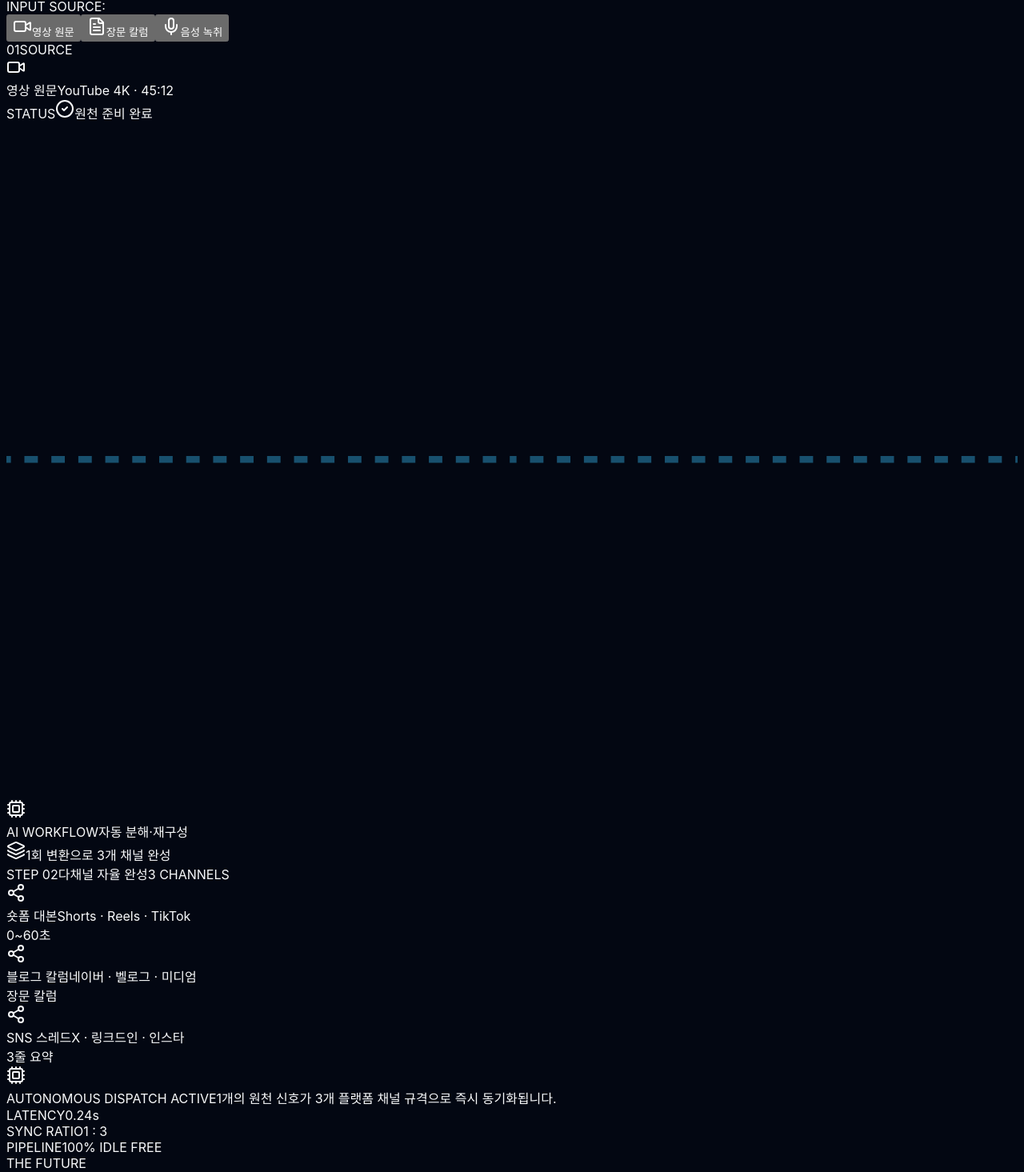
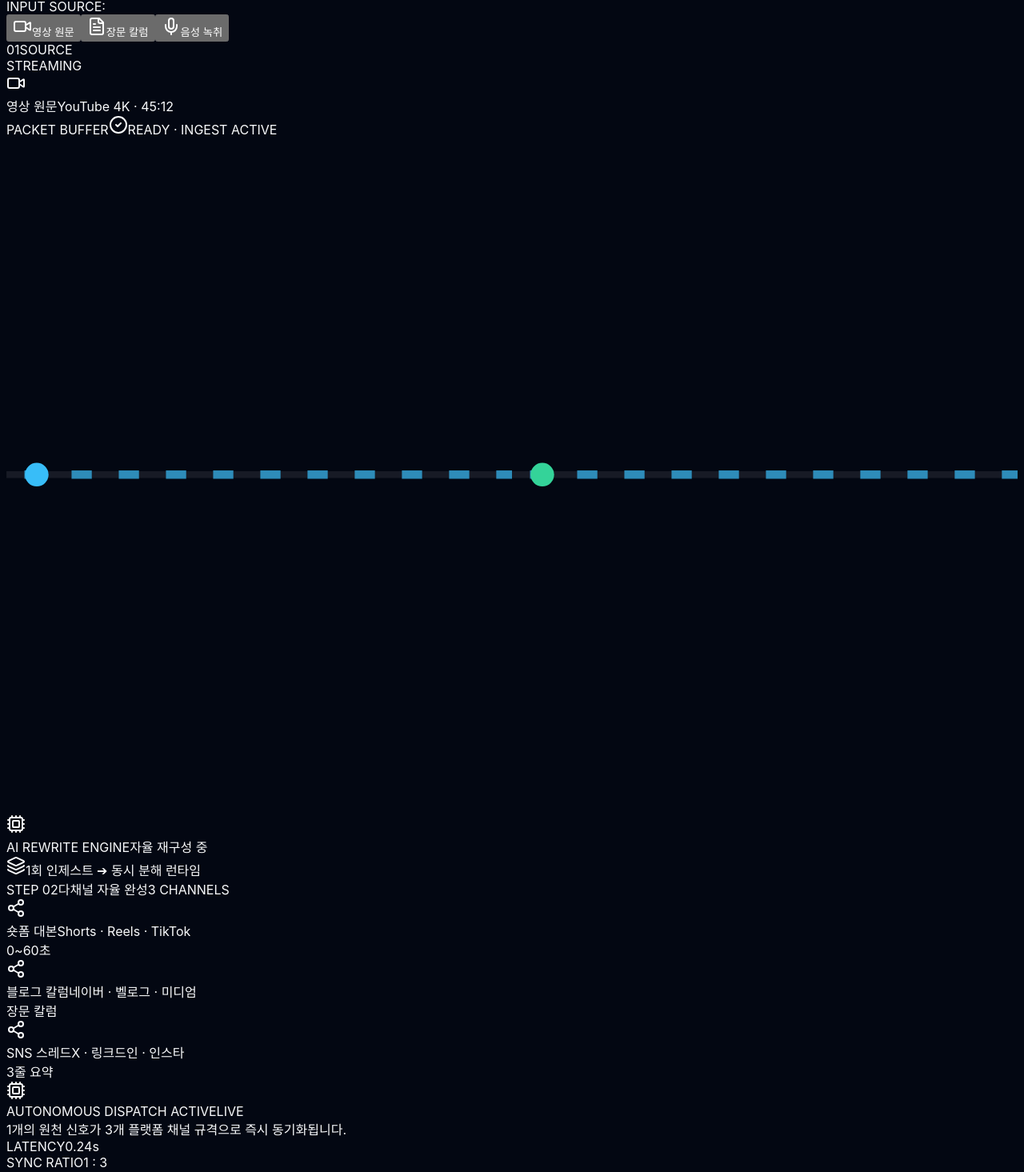
Before and after one commit to kncalabs/kncalabs, a Next.js app: page / in a window 1280 px wide. Shown: the part 808-2273 px from the top of the page at 80% size. Built offline with nearby package versions, Linux system fonts and the light colour scheme; a web font is replaced by a local one.

Commit message:
feat(animation): infuse living organism motion, photon stream, and real-time heartbeat telemetry

```diff
--- a/src/components/WorkflowSection.tsx
+++ b/src/components/WorkflowSection.tsx
@@ -14,6 +14,22 @@
 export default function WorkflowSection() {
   const [selectedSource, setSelectedSource] = useState<0 | 1 | 2>(0);
   const [activeOutput, setActiveOutput] = useState<0 | 1 | 2>(0);
+  const [streamTick, setStreamTick] = useState(0);
+  const [isProcessing, setIsProcessing] = useState(false);
+
+  // Cyclic live data stream animation (Living Pipeline)
+  React.useEffect(() => {
+    const interval = setInterval(() => {
+      setStreamTick((prev) => (prev + 1) % 100);
+    }, 1800);
+    return () => clearInterval(interval);
+  }, []);
+
+  const triggerLivePulse = (idx: 0 | 1 | 2) => {
+    setSelectedSource(idx);
+    setIsProcessing(true);
+    setTimeout(() => setIsProcessing(false), 900);
+  };
 
   const sources = [
     {
@@ -139,8 +155,8 @@
                     <button
                       key={src.id}
                       type="button"
-                      onClick={() => setSelectedSource(idx as 0 | 1 | 2)}
-                      className={`px-3 py-1.5 rounded-lg text-xs font-mono font-medium transition-all flex items-center gap-1.5 ${
+                      onClick={() => triggerLivePulse(idx as 0 | 1 | 2)}
+                      className={`px-3 py-1.5 rounded-lg text-xs font-mono font-medium transition-all flex items-center gap-1.5 relative ${
                         selectedSource === idx
                           ? "bg-white/10 text-white border border-white/20 shadow-sm"
                           : "text-slate-400 hover:text-white"
@@ -148,6 +164,9 @@
                     >
                       <Icon className="w-3.5 h-3.5" />
                       <span className="hidden sm:inline">{src.title}</span>
+                      {selectedSource === idx && (
+                        <span className="absolute -top-1 -right-1 w-2 h-2 rounded-full bg-emerald-400 animate-ping" />
+                      )}
                     </button>
                   );
                 })}
@@ -161,20 +180,32 @@
             {/* STAGE 1: SOURCE (4 cols) */}
             <div className="lg:col-span-4 flex flex-col justify-center">
               <div className="space-y-3">
-                <div className="text-[11px] font-mono font-bold text-slate-300 tracking-wider flex items-center gap-2">
-                  <span className="px-2 py-0.5 rounded bg-white/5 border border-white/10 text-white font-mono">01</span>
-                  <span className="tracking-widest">SOURCE</span>
+                <div className="text-[11px] font-mono font-bold text-slate-300 tracking-wider flex items-center justify-between">
+                  <div className="flex items-center gap-2">
+                    <span className="px-2 py-0.5 rounded bg-white/5 border border-white/10 text-white font-mono">01</span>
+                    <span className="tracking-widest">SOURCE</span>
+                  </div>
+                  <span className="text-[10px] text-emerald-400 font-mono flex items-center gap-1">
+                    <span className="w-1.5 h-1.5 rounded-full bg-emerald-400 animate-pulse" />
+                    STREAMING
+                  </span>
                 </div>
 
-                {/* The Ingest Chamber */}
+                {/* The Ingest Chamber: Living Breathing Box */}
                 <div
-                  className={`p-6 rounded-2xl border transition-all duration-300 relative overflow-hidden ${
+                  className={`p-6 rounded-2xl border transition-all duration-500 relative overflow-hidden ${
                     sources[selectedSource].border
-                  } bg-gradient-to-br from-slate-900 via-slate-900/90 to-slate-950 shadow-xl`}
+                  } bg-gradient-to-br from-[#0b1220] via-slate-950 to-slate-950 shadow-2xl ${
+                    isProcessing ? "scale-[1.02] ring-2 ring-sky-400/40" : ""
+                  }`}
                 >
-                  <div className="flex items-center gap-4">
-                    <div className={`p-4 rounded-xl ${sources[selectedSource].bg} ${sources[selectedSource].accent}`}>
+                  {/* Subtle Scanline Shimmer */}
+                  <div className="absolute inset-0 bg-gradient-to-r from-transparent via-white/[0.04] to-transparent -translate-x-full animate-[shimmer_3s_infinite]" />
+
+                  <div className="flex items-center gap-4 relative z-10">
+                    <div className={`p-4 rounded-xl ${sources[selectedSource].bg} ${sources[selectedSource].accent} relative`}>
                       <CurrentSourceIcon className="w-7 h-7" />
+                      <span className="absolute -bottom-1 -right-1 w-2.5 h-2.5 rounded-full bg-emerald-400 border-2 border-slate-950" />
                     </div>
                     <div>
                       <span className="text-base sm:text-lg font-bold text-white block">
@@ -186,11 +217,11 @@
                     </div>
                   </div>
 
-                  <div className="mt-5 pt-4 border-t border-slate-800/80 flex items-center justify-between text-xs font-mono">
-                    <span className="text-slate-400">STATUS</span>
-                    <span className="text-emerald-400 font-semibold flex items-center gap-1">
+                  <div className="mt-5 pt-4 border-t border-white/5 flex items-center justify-between text-xs font-mono relative z-10">
+                    <span className="text-slate-500">PACKET BUFFER</span>
+                    <span className="text-emerald-400 font-semibold flex items-center gap-1.5">
                       <CheckCircle2 className="w-3.5 h-3.5" />
-                      원천 준비 완료
+                      READY · INGEST ACTIVE
                     </span>
                   </div>
                 </div>
@@ -200,56 +231,68 @@
             {/* STAGE 2: THE AI TRANSFORMATION ENGINE (4 cols - Center Nexus) */}
             <div className="lg:col-span-4 flex flex-col items-center justify-center relative py-4 lg:py-0">
 
-              {/* Desktop Connecting SVG Beams */}
+              {/* Desktop Connecting SVG Laser Beams with Moving Photons */}
               <div className="hidden lg:block absolute inset-0 pointer-events-none -z-10">
                 <svg className="w-full h-full" viewBox="0 0 300 200" fill="none">
-                  {/* Left Beam */}
+                  {/* Base Track Lines */}
+                  <path d="M 0 100 L 150 100" stroke="rgba(255, 255, 255, 0.08)" strokeWidth="2" />
+                  <path d="M 150 100 L 300 100" stroke="rgba(255, 255, 255, 0.08)" strokeWidth="2" />
+
+                  {/* Flowing Laser Dash */}
                   <path
                     d="M 0 100 L 150 100"
-                    stroke="rgba(56, 189, 248, 0.4)"
-                    strokeWidth="2"
-                    strokeDasharray="4 4"
+                    stroke="rgba(56, 189, 248, 0.7)"
+                    strokeWidth="2.5"
+                    strokeDasharray="6 8"
                     className="animate-flow-dash"
                   />
-                  {/* Right Beam */}
                   <path
                     d="M 150 100 L 300 100"
-                    stroke="rgba(56, 189, 248, 0.4)"
-                    strokeWidth="2"
-                    strokeDasharray="4 4"
+                    stroke="rgba(56, 189, 248, 0.7)"
+                    strokeWidth="2.5"
+                    strokeDasharray="6 8"
                     className="animate-flow-dash"
                   />
+
+                  {/* Travelling Energy Particles */}
+                  <circle cx={(streamTick * 3) % 150} cy="100" r="3.5" fill="#38bdf8" className="shadow-lg filter drop-shadow-[0_0_8px_#38bdf8]" />
+                  <circle cx={150 + ((streamTick * 3) % 150)} cy="100" r="3.5" fill="#34d399" className="shadow-lg filter drop-shadow-[0_0_8px_#34d399]" />
                 </svg>
               </div>
 
-              {/* The Core Nexus Monolith */}
-              <div className="relative group">
-                {/* Radiant Halo */}
-                <div className="absolute -inset-4 bg-gradient-to-r from-sky-500/20 via-indigo-500/20 to-purple-500/20 rounded-full blur-xl animate-pulse" />
+              {/* The Core Nexus Monolith: Living Heartbeat */}
+              <div className="relative group cursor-pointer" onClick={() => triggerLivePulse(selectedSource)}>
+                {/* Dynamic Radiance Aura */}
+                <div className={`absolute -inset-6 bg-gradient-to-r from-sky-500/25 via-indigo-500/25 to-emerald-500/25 rounded-full blur-2xl transition-opacity duration-700 ${
+                  isProcessing ? "opacity-100 scale-110" : "opacity-60"
+                } animate-pulse`} />
 
-                <div className="relative w-36 h-36 sm:w-44 sm:h-44 rounded-full bg-slate-950 border-2 border-sky-400/60 p-3 shadow-2xl shadow-sky-500/20 flex flex-col items-center justify-center text-center space-y-2">
-                  {/* Rotating Ring Indicator */}
-                  <div className="absolute inset-1 rounded-full border border-sky-500/20 border-t-sky-400 animate-spin" style={{ animationDuration: "8s" }} />
+                <div className={`relative w-40 h-40 sm:w-48 sm:h-48 rounded-full bg-[#050813] border-2 border-white/20 p-3 shadow-2xl transition-transform duration-500 flex flex-col items-center justify-center text-center space-y-2 ${
+                  isProcessing ? "scale-105 border-sky-400" : "hover:scale-102"
+                }`}>
+                  {/* High-Tech Orbital Rings */}
+                  <div className="absolute inset-1.5 rounded-full border border-sky-400/30 border-t-white animate-spin" style={{ animationDuration: "6s" }} />
+                  <div className="absolute inset-3.5 rounded-full border border-dashed border-emerald-400/20 border-b-sky-300 animate-spin" style={{ animationDuration: "10s", animationDirection: "reverse" }} />
 
-                  <div className="p-3 rounded-full bg-sky-500/10 text-sky-300">
-                    <Cpu className="w-6 h-6 sm:w-8 sm:h-8 animate-pulse text-sky-400" />
+                  <div className="p-3 rounded-full bg-white/5 text-sky-300 relative">
+                    <Cpu className={`w-7 h-7 sm:w-8 sm:h-8 text-white transition-transform ${isProcessing ? "rotate-90 scale-110" : "animate-pulse"}`} />
                   </div>
 
                   <div>
-                    <span className="text-[11px] font-mono tracking-widest text-sky-400 font-bold block">
-                      AI WORKFLOW
+                    <span className="text-[10px] font-mono tracking-widest text-sky-400 font-bold block">
+                      AI REWRITE ENGINE
                     </span>
-                    <span className="text-xs font-semibold text-white block">
-                      자동 분해·재구성
+                    <span className="text-xs font-semibold text-white block mt-0.5">
+                      자율 재구성 중
                     </span>
                   </div>
                 </div>
               </div>
 
               <div className="mt-4 text-center">
-                <span className="inline-flex items-center gap-1.5 px-3 py-1 rounded-full bg-slate-900 border border-slate-800 text-[11px] font-mono text-slate-300">
-                  <Layers className="w-3 h-3 text-sky-400" />
-                  1회 변환으로 3개 채널 완성
+                <span className="inline-flex items-center gap-1.5 px-3 py-1 rounded-full bg-slate-900/90 border border-white/10 text-[11px] font-mono text-slate-300 shadow-sm">
+                  <Layers className="w-3 h-3 text-sky-400 animate-spin" style={{ animationDuration: "8s" }} />
+                  1회 인제스트 ➔ 동시 분해 런타임
                 </span>
               </div>
             </div>
@@ -303,16 +346,22 @@
 
           </div>
 
-          {/* Architectural Brand Telemetry Console */}
-          <div className="mt-10 pt-8 border-t border-slate-800/80 rounded-2xl bg-gradient-to-r from-slate-900/60 via-slate-900/30 to-indigo-950/20 p-6 sm:p-8 border border-slate-800/80 flex flex-col md:flex-row items-center justify-between gap-6">
+          {/* Architectural Brand Telemetry Console: Living Engine Heartbeat */}
+          <div className="mt-10 pt-8 border-t border-white/5 rounded-2xl bg-gradient-to-r from-slate-900/60 via-slate-900/30 to-indigo-950/20 p-6 sm:p-8 border border-white/10 flex flex-col md:flex-row items-center justify-between gap-6">
             <div className="flex items-center gap-4">
-              <div className="w-12 h-12 rounded-xl bg-sky-500/10 border border-sky-500/30 flex items-center justify-center text-sky-400 shrink-0">
+              <div className="w-12 h-12 rounded-xl bg-white/5 border border-white/10 flex items-center justify-center text-sky-400 shrink-0 relative">
                 <Cpu className="w-6 h-6 animate-pulse" />
+                <span className="absolute top-1 right-1 w-2 h-2 rounded-full bg-emerald-400" />
               </div>
               <div>
-                <span className="text-xs font-mono text-sky-400 font-bold tracking-wider block">
-                  AUTONOMOUS DISPATCH ACTIVE
-                </span>
+                <div className="flex items-center gap-2">
+                  <span className="text-xs font-mono text-sky-400 font-bold tracking-wider block">
+                    AUTONOMOUS DISPATCH ACTIVE
+                  </span>
+                  <span className="text-[10px] px-2 py-0.2 rounded-full bg-emerald-400/10 border border-emerald-400/20 text-emerald-400 font-mono">
+                    LIVE
+                  </span>
+                </div>
                 <span className="text-sm font-semibold text-white block mt-0.5">
                   1개의 원천 신호가 3개 플랫폼 채널 규격으로 즉시 동기화됩니다.
                 </span>
@@ -322,17 +371,22 @@
             <div className="flex items-center gap-6 font-mono text-xs shrink-0">
               <div className="text-right">
                 <span className="text-slate-500 block text-[10px]">LATENCY</span>
-                <span className="text-emerald-400 font-bold text-sm">0.24s</span>
+                <span className="text-emerald-400 font-bold text-sm">
+                  {(0.21 + (streamTick % 5) * 0.01).toFixed(2)}s
+                </span>
               </div>
-              <div className="h-8 w-px bg-slate-800" />
+              <div className="h-8 w-px bg-white/10" />
               <div className="text-right">
                 <span className="text-slate-500 block text-[10px]">SYNC RATIO</span>
                 <span className="text-white font-bold text-sm">1 : 3</span>
               </div>
-              <div className="h-8 w-px bg-slate-800" />
+              <div className="h-8 w-px bg-white/10" />
               <div className="text-right">
                 <span className="text-slate-500 block text-[10px]">PIPELINE</span>
-                <span className="text-sky-300 font-bold text-sm">100% IDLE FREE</span>
+                <span className="text-sky-300 font-bold text-sm flex items-center gap-1.5">
+                  <span className="w-1.5 h-1.5 rounded-full bg-sky-400 animate-ping" />
+                  IDLE FREE
+                </span>
               </div>
             </div>
           </div>
```
